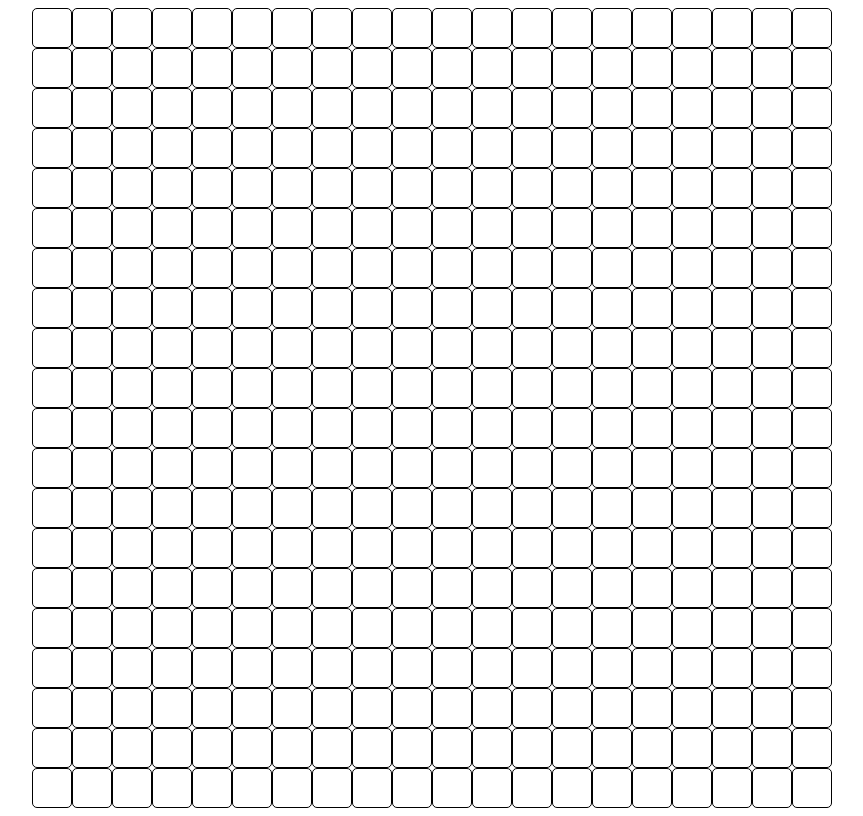
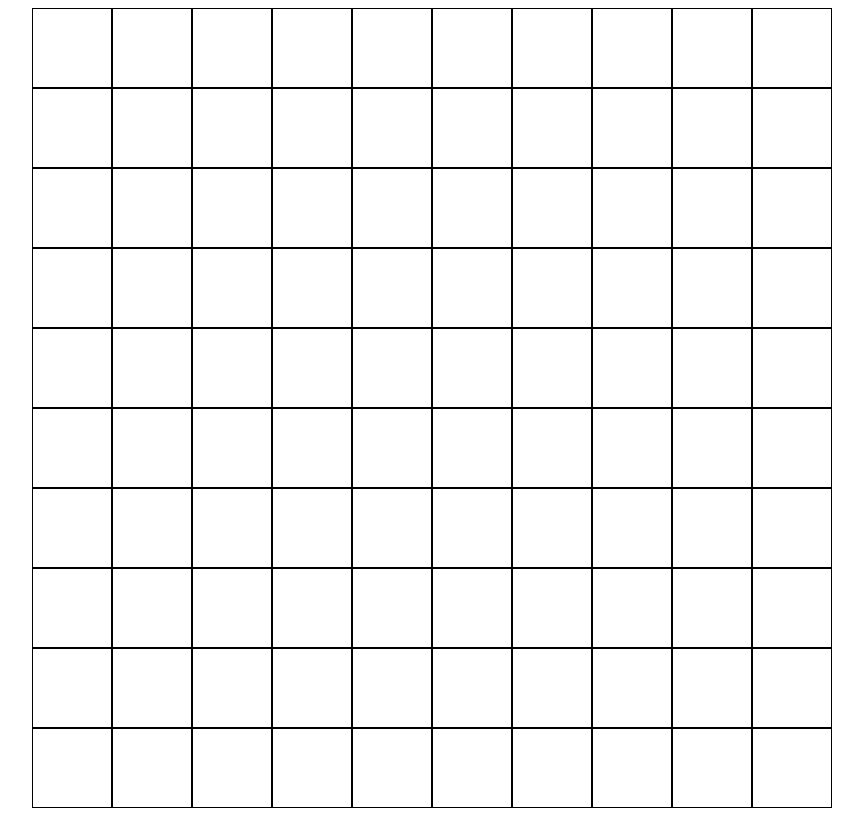
Before and after one commit to Flex58/etch-a-sketch, a plain HTML site: page index.html in a window 1280 px wide. Shown: the whole page, without its empty margins (208-1071 px from the left). Drawn offline with Linux system fonts and the light colour scheme.

Commit message:
change border radius and create function drawGrid

```diff
--- a/script.js
+++ b/script.js
@@ -1,12 +1,15 @@
 const container = document.querySelector("#container");
-let gridSize = 20;
+let gridSize = 10;
 let grid = [];
 let size =  800;
+drawGrid()
 
-for (let i = 0; i < gridSize * gridSize; i++){
-    grid[i] = container.appendChild(document.createElement("div"));
-    grid[i].style.width = 100 / gridSize  + "%";
-    grid[i].style.height = 100 / gridSize  + "%";
+function drawGrid(){
+    for (let i = 0; i < gridSize * gridSize; i++){
+        grid[i] = container.appendChild(document.createElement("div"));
+        grid[i].style.width = 100 / gridSize  + "%";
+        grid[i].style.height = 100 / gridSize  + "%";
+    }
 }
 
 container.style.width =  size + "px";
--- a/style.css
+++ b/style.css
@@ -1,7 +1,6 @@
 .grid div {
 
-    border: groove 1px black;
-    border-radius: 5px;
+     border: solid 1px black;
     box-sizing: border-box;
 
 }
```
